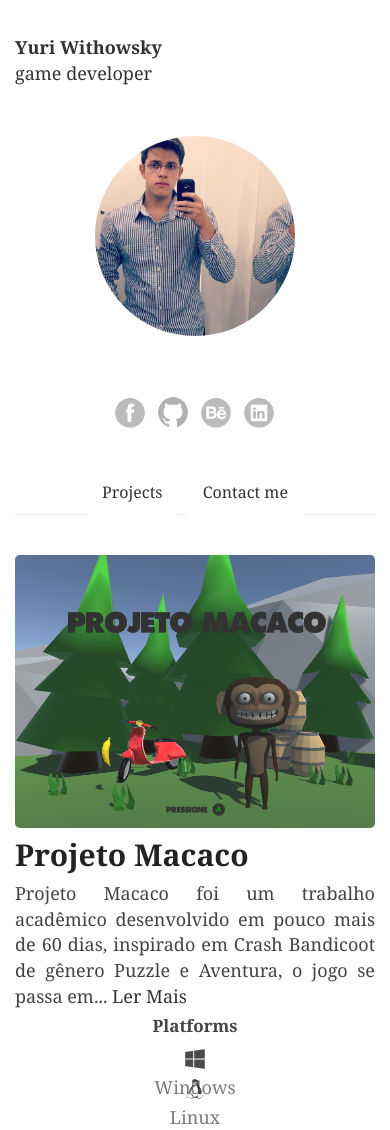
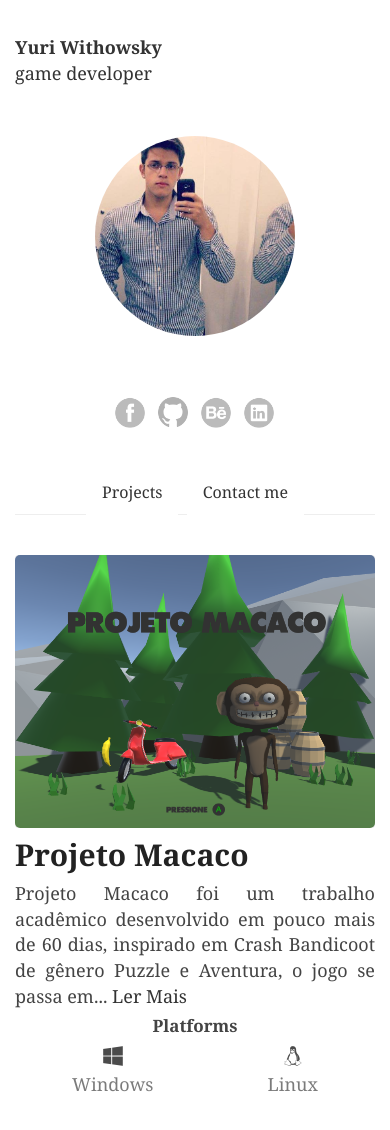
Before and after one commit to yuriwithowsky/yuriwithowsky.github.io, a Jekyll site: the page built from index.html, in a window 390 px wide. Built offline with Jekyll 4.4.1, drawn with Linux system fonts in a browser that asks for light colours; some web fonts are replaced.

Commit message:
Update theme.css

```diff
--- a/css/theme.css
+++ b/css/theme.css
@@ -343,7 +343,7 @@ span.mini-article-title {
 
     .article-platforms
     {
-        width: 60px;
+        width: 100%;
         margin: 0 auto;
         display: table;
     }
@@ -351,6 +351,9 @@ span.mini-article-title {
     .platform
     {
         background-position: center top;
+        width: 1%;
+        float: none;
+        display: table-cell;
     }
 
     span.platform-title
```
